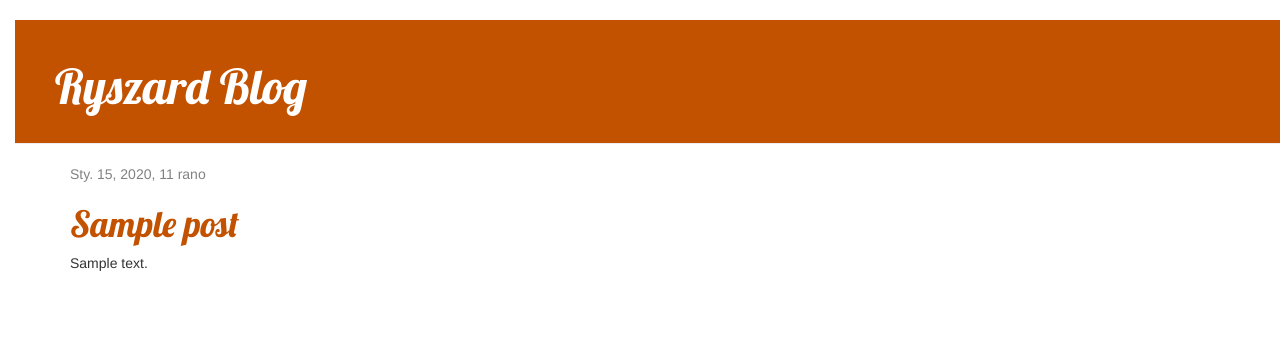
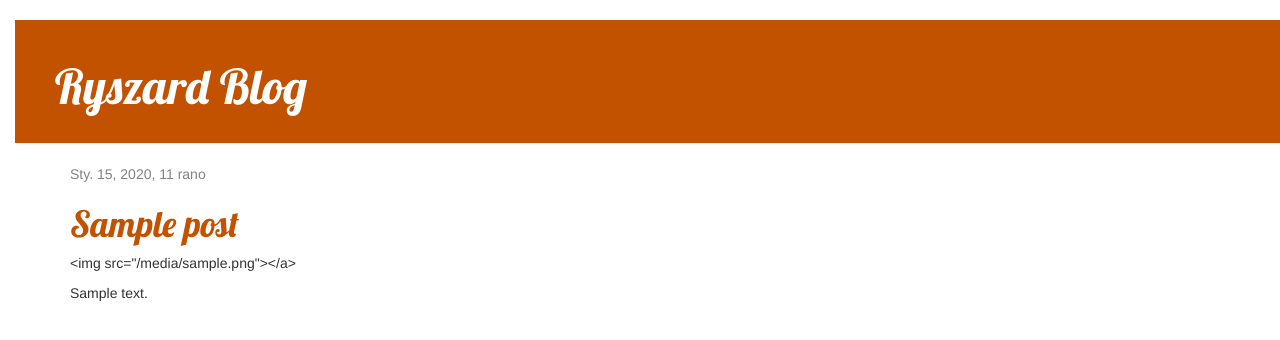
Before and after one commit to dasrys/my-first-blog, a Django app: template blog/templates/blog/post_list.html in a window 1280 px wide. Shown: the top 340 px of the page. Run offline with Django 3.2, Linux system fonts and the light colour scheme; tables that the repository leaves empty hold one stand-in row (values such as "Sample post"); the template is opened without the code that fills it: values that come from a table or form of the project are taken from there, most other values are stand-ins (such as "Sample title", 1, 10 or a date in 2020); some libraries are stand-ins or nearby versions.

Commit message:
first commit

```diff
--- a/blog/templates/blog/post_list.html
+++ b/blog/templates/blog/post_list.html
@@ -29,6 +29,7 @@
         {{ post.published_date }}
         </div>
         <h1><a href="{% url 'post_detail' pk=post.pk %}">{{ post.title }}</a></h1>
+        <p>&lt;img src=&quot;{{ contact.img }}&quot;&gt;&lt;/a&gt; </p>
         <p>{{ post.text|linebreaksbr }}</p>
     </div>
 {% endfor %}
```
